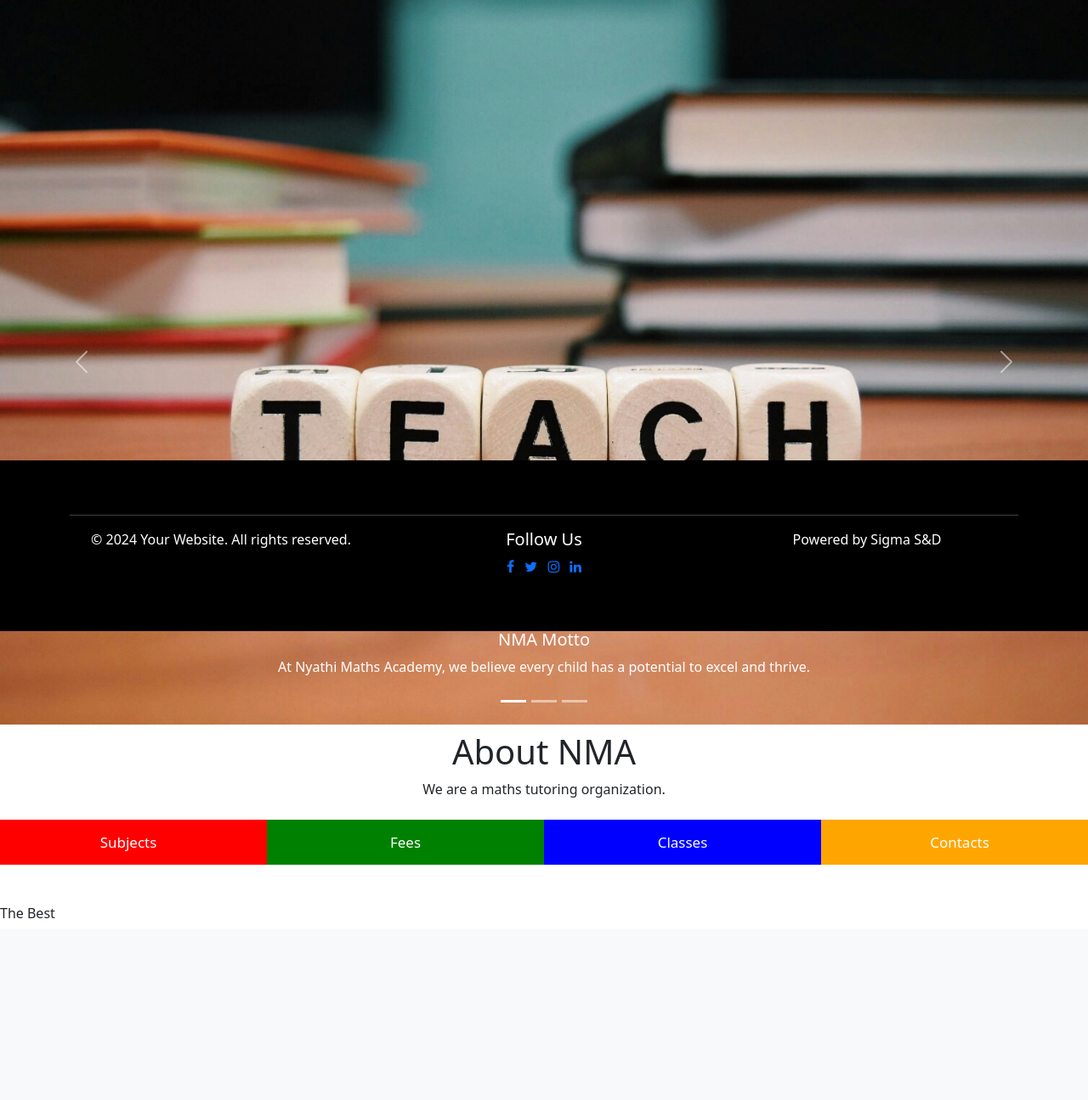
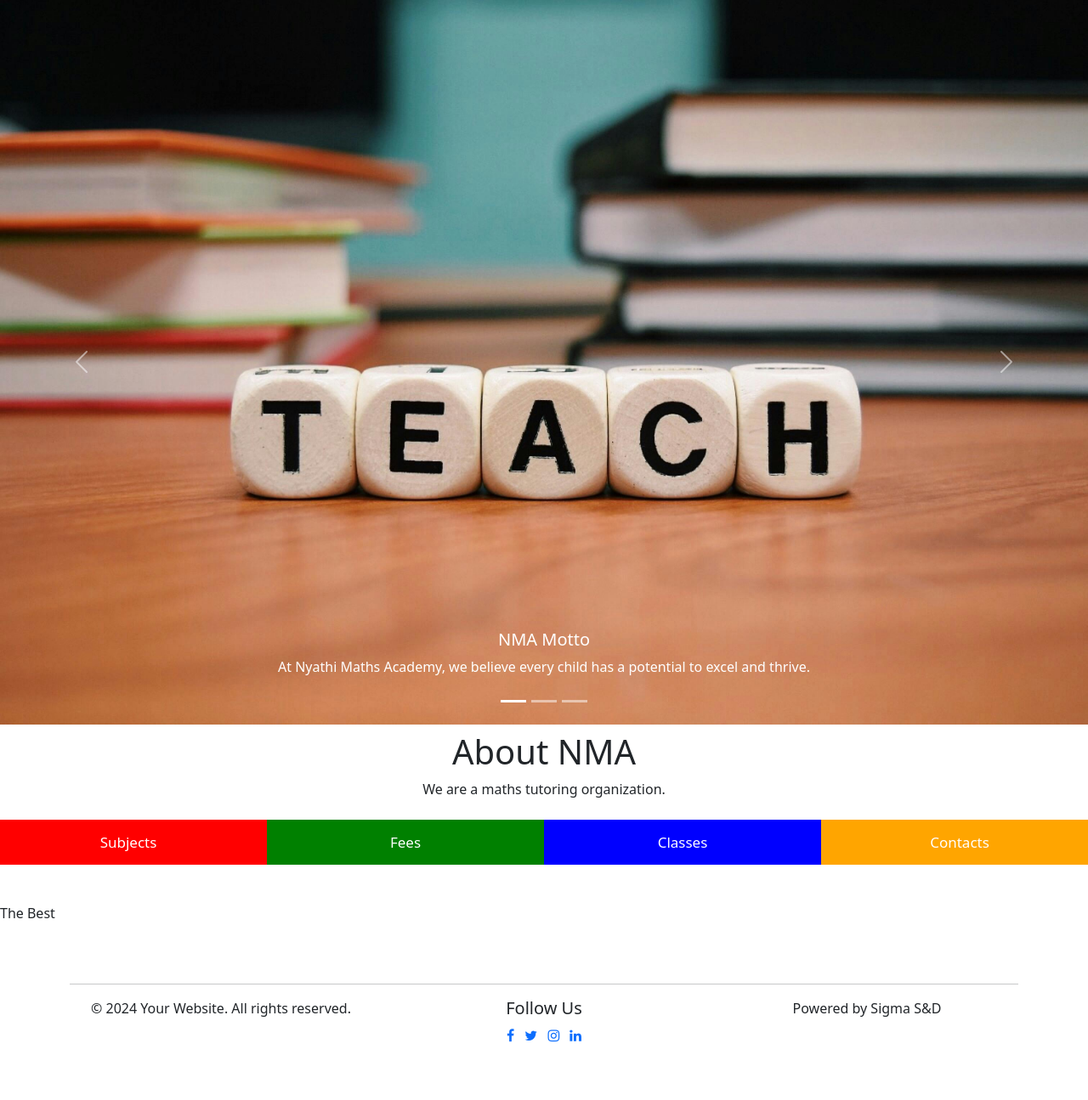
Before and after one commit to Rankhala/school, a Django app: page / in a window 1280 px wide. Shown: the part 57-1352 px from the top of the page at 85% size. Before the commit the page ends 1138 px from the top, so only its background shows below. Run offline with Django 5.2, Linux system fonts and the light colour scheme.

Commit message:
Fixed the footer

```diff
--- a/front/static/front/css/styles.css
+++ b/front/static/front/css/styles.css
@@ -40,7 +40,7 @@
 #Tokyo {background-color:blue;}
 #Oslo {background-color:orange;}
 
-footer {
+/*footer {
   	text-align: center;
   	background-color: black;
   	color: white;
@@ -49,4 +49,4 @@ footer {
     bottom: 0;
     width: 100%;
     margin-top: 20px;
-}
+}*/
```
